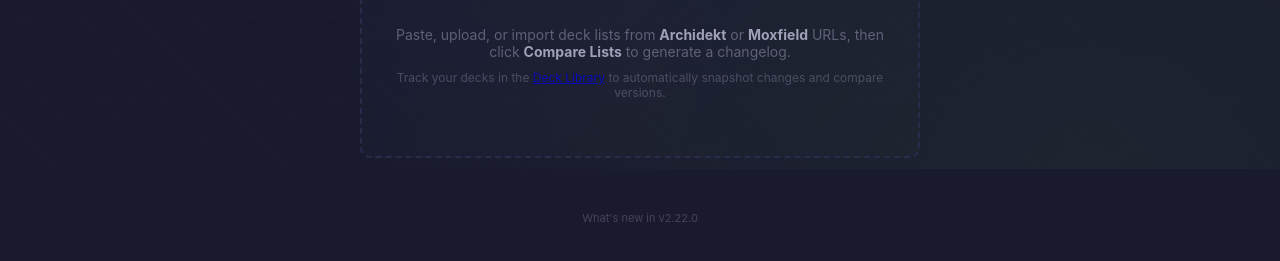
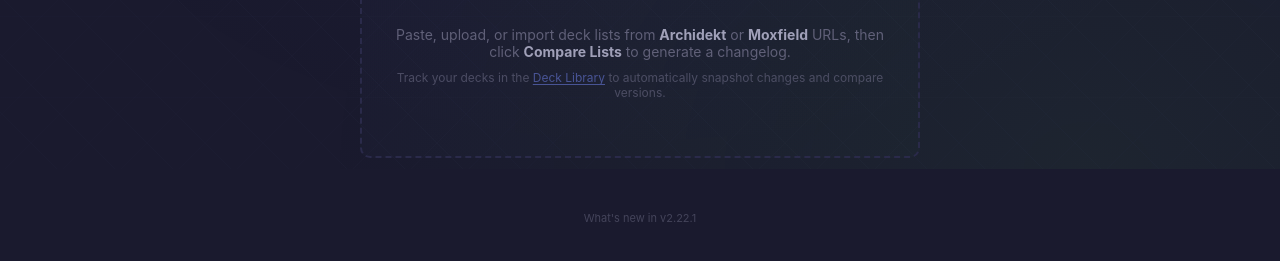
Before and after one commit to Cruv/card-list-compare, a React (Vite) app: page / in a window 1280 px wide. Shown: the part 631-892 px from the top of the page. Built offline with nearby package versions, Linux system fonts and the light colour scheme; no server answers.

Commit message:
Fix Deck Library link color contrast in empty state (v2.22.1)
The hyperlink was using browser default purple which was unreadable on
the dark background. Now uses --accent-blue for proper contrast.

```diff
--- a/src/App.css
+++ b/src/App.css
@@ -164,6 +164,15 @@
   opacity: 0.7;
 }
 
+.app-empty a {
+  color: var(--accent-blue);
+  text-decoration: underline;
+  text-underline-offset: 2px;
+}
+.app-empty a:hover {
+  color: var(--text-secondary);
+}
+
 /* ── Mobile ───────────────────────────────────────────────────── */
 @media (max-width: 480px) {
   .btn-sm {
--- a/src/App.jsx
+++ b/src/App.jsx
@@ -19,10 +19,10 @@ import { toast } from './components/Toast';
 import WhatsNewModal from './components/WhatsNewModal';
 import './App.css';
 
-const APP_VERSION = '2.22.0';
+const APP_VERSION = '2.22.1';
 const WHATS_NEW = [
   'Fixed deck overlap matrix diagonal — now shows total card count instead of unique names',
-  'Commander decks correctly show 100 on the diagonal where X and Y axes meet',
+  'Fixed Deck Library link color contrast on dark background',
 ];
 
 function getResetToken() {
```
